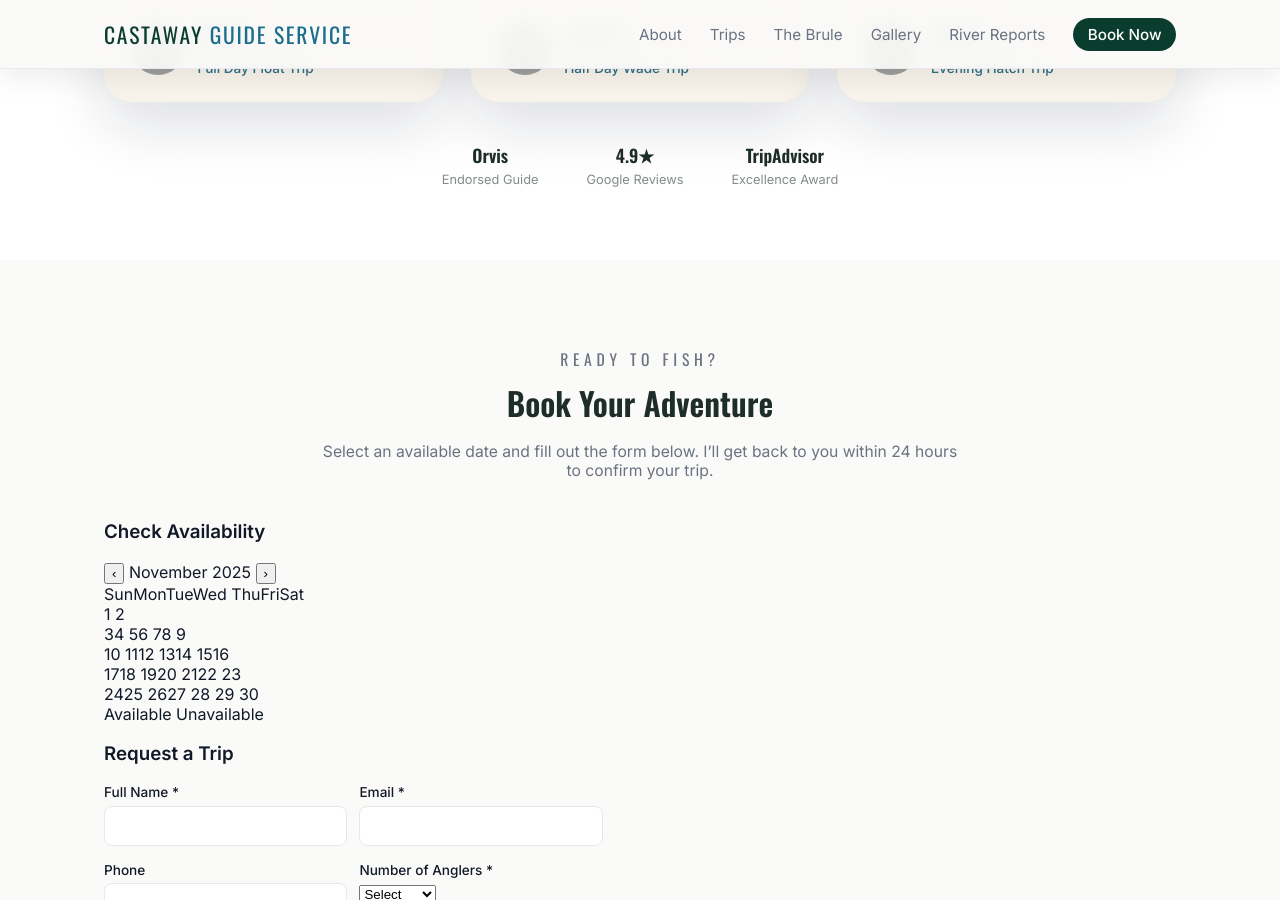
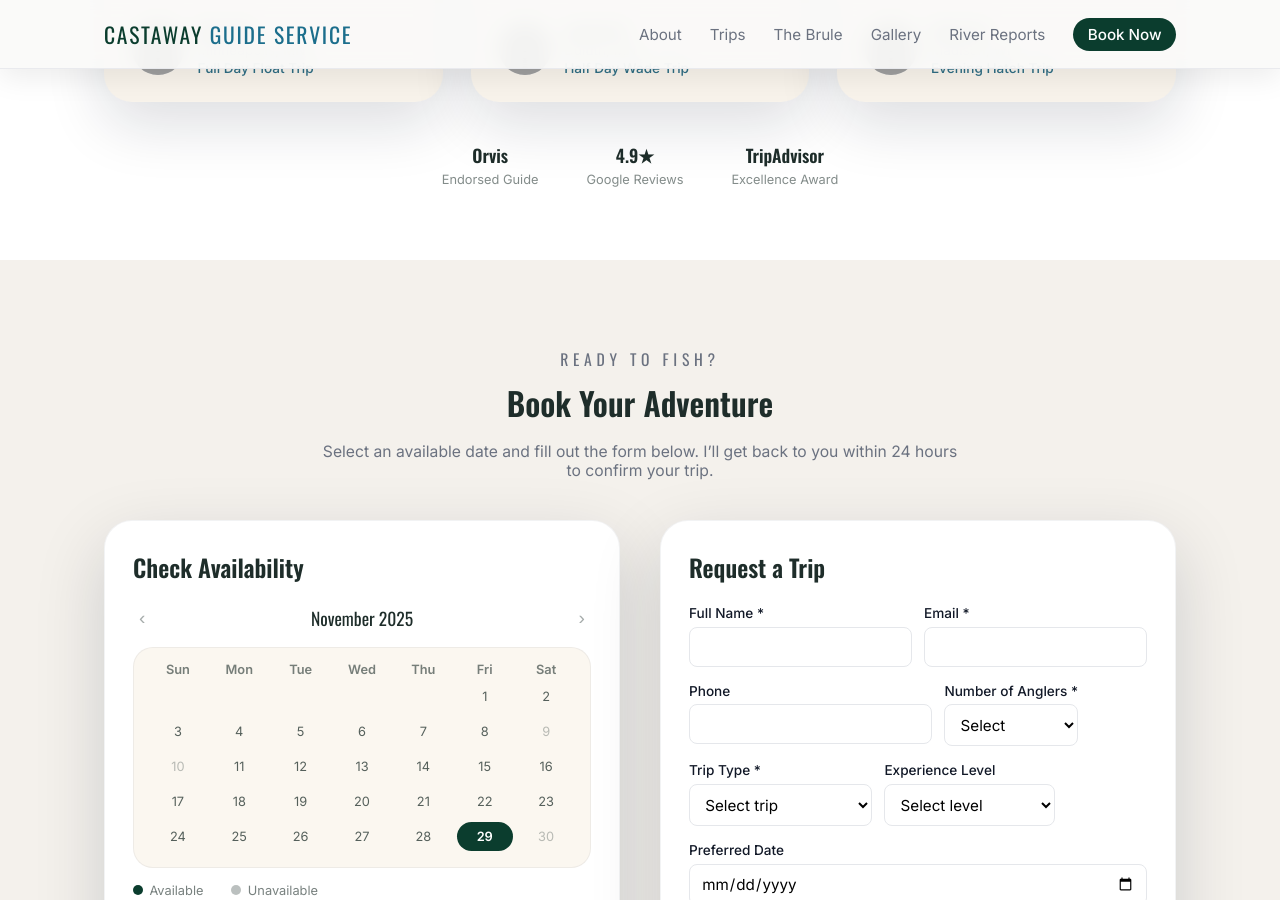
Before and after one commit to adamholden7/CastAwayGuideService, a Jekyll site: the page built from index.md, in a window 1280 px wide and 900 px high, scrolled down 2793 px. Built offline with Jekyll 4.4.1, drawn with Linux system fonts in a browser that asks for light colours; grey boxes are pictures that could not be loaded.

Commit message:
Update styles.css

```diff
--- a/assets/css/styles.css
+++ b/assets/css/styles.css
@@ -1195,3 +1195,169 @@ a {
     flex-direction: column;
   }
 }
+
+/* ---------- BOOKING / BOOK YOUR ADVENTURE ---------- */
+
+.section-booking {
+  background: #f4f1ec;
+}
+
+.booking-grid {
+  display: grid;
+  grid-template-columns: repeat(2, minmax(0, 1fr));
+  gap: 2.5rem;
+  align-items: stretch;
+}
+
+.booking-card {
+  background: #ffffff;
+  border-radius: 1.75rem;
+  padding: 1.75rem 1.75rem 1.9rem;
+  box-shadow: 0 24px 70px rgba(15, 23, 42, 0.16);
+  border: 1px solid rgba(15, 23, 42, 0.05);
+  display: flex;
+  flex-direction: column;
+}
+
+.booking-card-title {
+  font-family: "Oswald", system-ui, sans-serif;
+  font-size: 1.5rem;
+  margin: 0 0 1.25rem;
+  color: #1e2d2a;
+}
+
+/* calendar */
+
+.booking-calendar-header {
+  display: flex;
+  align-items: center;
+  justify-content: space-between;
+  margin-bottom: 1rem;
+}
+
+.calendar-month {
+  font-family: "Oswald", system-ui, sans-serif;
+  font-size: 1.1rem;
+  color: #1e2d2a;
+}
+
+.calendar-nav {
+  border: none;
+  background: transparent;
+  cursor: default;           /* static for now */
+  font-size: 1.2rem;
+  color: rgba(30, 45, 42, 0.4);
+}
+
+.booking-calendar {
+  border-radius: 1.25rem;
+  border: 1px solid rgba(15, 23, 42, 0.05);
+  background: #fbf7f0;
+  padding: 0.85rem 1rem 1rem;
+  display: flex;
+  flex-direction: column;
+  gap: 0.35rem;
+}
+
+.calendar-row {
+  display: grid;
+  grid-template-columns: repeat(7, minmax(0, 1fr));
+  gap: 0.35rem;
+  font-size: 0.8rem;
+}
+
+.calendar-weekdays span {
+  font-weight: 600;
+  color: rgba(30, 45, 42, 0.6);
+  text-align: center;
+}
+
+.calendar-day {
+  text-align: center;
+  padding: 0.45rem 0;
+  border-radius: 999px;
+  color: rgba(30, 45, 42, 0.75);
+}
+
+.calendar-day.is-muted {
+  color: transparent; /* blank cell */
+}
+
+.calendar-day.is-unavailable {
+  color: rgba(30, 45, 42, 0.3);
+}
+
+.calendar-day.is-available {
+  color: #0b3d2e;
+  background: rgba(11, 61, 46, 0.06);
+}
+
+.calendar-day.is-selected {
+  background: #0b3d2e;
+  color: #ffffff;
+  font-weight: 600;
+}
+
+.calendar-legend {
+  display: flex;
+  justify-content: flex-start;
+  gap: 1.75rem;
+  margin-top: 0.9rem;
+  font-size: 0.8rem;
+  color: rgba(30, 45, 42, 0.6);
+}
+
+.legend-dot {
+  display: inline-block;
+  width: 10px;
+  height: 10px;
+  border-radius: 999px;
+  margin-right: 0.4rem;
+}
+
+.legend-dot.is-available {
+  background: #0b3d2e;
+}
+
+.legend-dot.is-unavailable {
+  background: rgba(30, 45, 42, 0.3);
+}
+
+/* form */
+
+.booking-form select {
+  width: 100%;
+  padding: 0.6rem 0.7rem;
+  border-radius: 0.5rem;
+  border: 1px solid var(--border-subtle);
+  font-family: inherit;
+  font-size: 0.95rem;
+  background: #ffffff;
+}
+
+.booking-form select:focus {
+  border-color: var(--accent);
+  box-shadow: 0 0 0 1px rgba(28, 110, 140, 0.2);
+  background: #f9fafb;
+}
+
+.booking-submit {
+  width: 100%;
+  margin-top: 0.75rem;
+  padding: 0.9rem 1.25rem;
+  border-radius: 999px;
+}
+
+.booking-note {
+  margin-top: 0.75rem;
+  font-size: 0.8rem;
+  color: rgba(30, 45, 42, 0.65);
+}
+
+/* responsive */
+
+@media (max-width: 900px) {
+  .booking-grid {
+    grid-template-columns: 1fr;
+  }
+}
```
